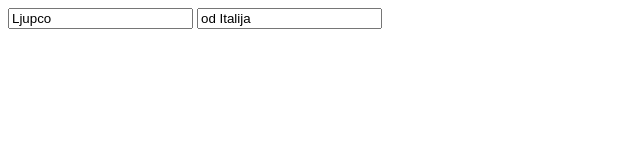
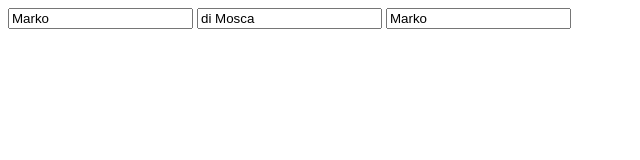
Before and after one commit to RagazziMoscow/bindings, a website with bundled scripts: page index.html in a window 1280 px wide. Shown: the whole page, without its empty margins (0-640 px from the left). Built offline with nearby package versions, Linux system fonts and the light colour scheme.

Commit message:
feature(core.js) add two way binding

```diff
--- a/index.html
+++ b/index.html
@@ -10,8 +10,9 @@
 <body>
     <div id="root">
         <form action="">
-            <input id="name" type="text">
-            <input type="text" id="country">
+            <input data-bind="name" type="text">
+            <input data-bind="country" type="text">
+            <label for="someInput"><input id="someInput" type="text" name="" data-bind="name"></label>
         </form>
     </div>
     <script src="dist/bundle.js"></script>
--- a/package.json
+++ b/package.json
@@ -1,10 +1,10 @@
 {
-  "name": "observers",
+  "name": "bindings",
   "version": "0.0.1",
   "description": "",
   "main": "index.html",
   "scripts": {
-    "test": "echo \"Error: no test specified\" && exit 1"
+      "start": "webpack --config webpack.config.js"
   },
   "author": "",
   "license": "ISC"
--- /dev/null
+++ b/src/constants.js
@@ -0,0 +1 @@
+export const bindDir = 'data-bind';
--- a/src/core.js
+++ b/src/core.js
@@ -1,16 +1,34 @@
+import {bindDir} from './constants';
+
 const bindings = {
 
 };
 
+//initizlize
+export default function Bindings(target) {
 
-export default function Observed(target) {
+    const rootElement = document.querySelector("#root");
 
-    //init
     for (let prop of Object.keys(target)) {
-        var element = document.getElementById(prop);
 
-        if (prop) element.value = target[prop];
-        Object.defineProperty(bindings, prop, {value: element});
+        Object.defineProperty(bindings, prop, {
+            value: {
+                boundVal: target[prop],
+                elements: []
+            },
+            enumerable: true
+        });
+
+        const bindElements = rootElement.querySelectorAll(`[${bindDir}]`);
+
+        bindElements.forEach(bindElement => {
+            if (bindElement.getAttribute(bindDir) === prop) {
+                bindings[prop].elements.push(bindElement);
+                if (prop) bindElement.value = target[prop];
+            }
+        });
+
+
     }
 
     const handler = {
@@ -22,9 +40,27 @@ export default function Observed(target) {
 
             // Стандартная установка нового значения
             obj[prop] = newValue;
-            bindings[prop].value = newValue;
+
+            // Обновление привязок
+            bindings[prop].boundVal = newValue;
+            bindings[prop].elements.forEach(element => {
+                element.value = newValue;
+            });
+
             return true;
         }
     };
-    return new Proxy(target, handler);
+
+    const proxy = new Proxy(target, handler);
+
+    // обновление значений при обновлении элементов
+    Object.keys(bindings).forEach((bindingValue) => {
+        bindings[bindingValue].elements.forEach(bindElement => {
+            bindElement.addEventListener('input', (e) => {
+                proxy[bindingValue] = e.target.value;
+            });
+        });
+    });
+
+    return proxy;
 }
--- a/src/main.js
+++ b/src/main.js
@@ -1,15 +1,16 @@
-import Observed from './core';
+import Bindings from './core';
 
-window.data = Observed({
-    name: 'cekavo',
+window.data = Bindings({
+    name: 'Ilya',
     country: 'Italy'
 });
 
 console.log(data);
 console.log(data.name);
+console.log(data.country);
 
-window.data.name = 'Ljupco';
-window.data.country = 'od Italija';
+window.data.name = 'Marko';
+window.data.country = 'di Mosca';
 
 /*
 * Proxy
--- a/webpack.config.js
+++ b/webpack.config.js
@@ -7,5 +7,8 @@ module.exports = {
         filename: "bundle.js"
     },
     watch: true,
-    devtool: 'source-map'
+    devtool: 'source-map',
+   optimization: {
+    	minimize: false
+  }
 }
```
